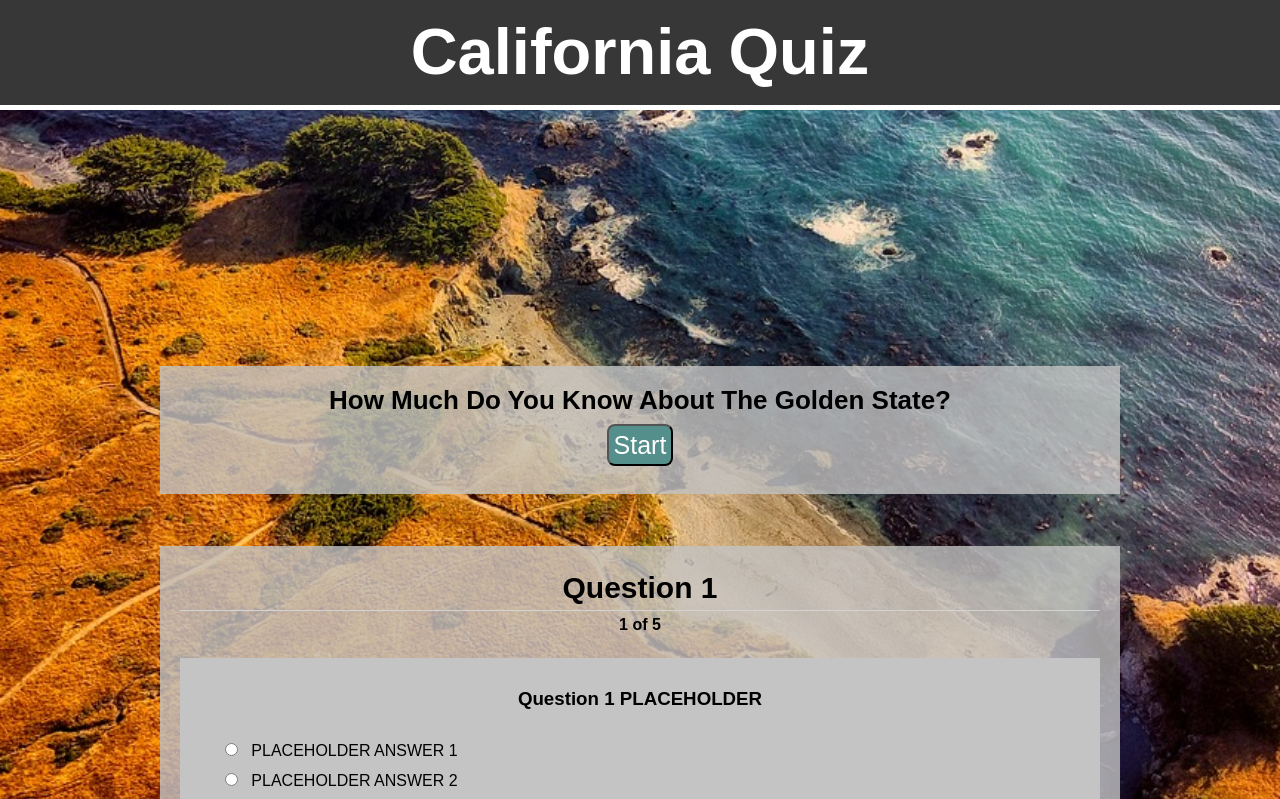
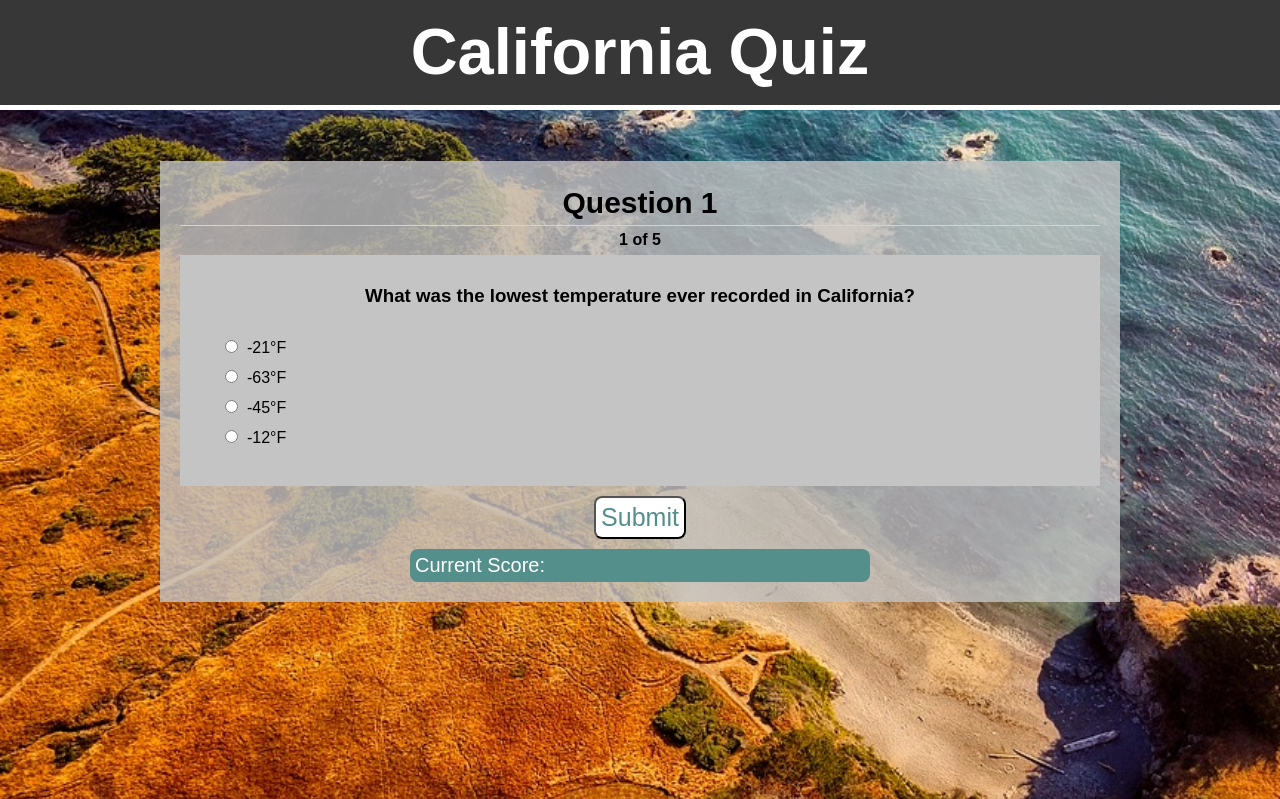
Before and after one commit to amybertram/california-quiz, a plain HTML site: page index.html in a window 1280 px wide. Both pictures are taken after a click on the button "Start". Shown: the top 799 px of the page. Drawn offline with nearby package versions, Linux system fonts and the light colour scheme; a web font is replaced by a local one.

```diff
--- a/app.js
+++ b/app.js
@@ -0,0 +1,107 @@
+// Single state object
+var state = {
+  questionNumber:0,
+  currentScore:0
+}
+
+var questions = [
+  {
+    question:"What was the lowest temperature ever recorded in California?",
+    answers: ["-21°F", "-63°F", "-45°F", "-12°F"],
+
+  },
+  {
+    question:"Where does California rank with the other U.S. states in regards to the length of its coastline?",
+    answers: ["4th longest", "3rd longest", "1st longest", "7th longest"],
+
+  },
+  {
+    question:"Which city has the second largest population in California?",
+    answers: ["San Diego", "Los Angeles", "San Francisco", "Sacramento"],
+
+  },
+  {
+    question:"One out of how many U.S. residents live in California?",
+    answers: ["Six", "Two", "Ten", "Eight"],
+
+  },
+  {
+    question:"When did the California Gold Rush begin?",
+    answers: ["1848", "1855", "1876", "1834"],
+
+  },
+  {
+    question:"What is the official California state tree?",
+    answers: ["Cherry Tree", "Palm Tree", "Joshua Tree", "Redwood Tree"],
+
+  },
+  {
+    question:"What is the highest summit in California?",
+    answers: ["Mount Shasta", "Red Slate Mountain", "Mount Whitney", "Mount Williamson"],
+
+  },
+  {
+    question:"Which of the following is NOT in California?",
+    answers: ["Palm Springs", "Palm Beach", "Palm Desert", "Twentynine Palms"],
+
+  },
+  {
+    question:"What is the state animal of California?",
+    answers: ["Coyote", "Grizzly Bear", "Mountain Lion", "Jackrabbit"],
+
+  },
+  {
+    question:"What type of bridge is the Golden Gate bridge?",
+    answers: ["Beam", "Arch", "Truss", "Suspension"],
+
+  }
+]
+
+// State Modification functions
+function showPageTwo() {
+  $('.page-1').addClass('hidden');
+  $('.page-2').removeClass('hidden');
+}
+
+function nextQuestion() {
+  state.questionNumber++;
+}
+
+
+// Render functions
+function renderQuestions(questions, element){
+  var questionIndex = questions[state.questionNumber]
+  var itemsHTML =
+      '<h3 class="question-line">' + questionIndex.question + '</h3>' +
+      '<fieldset class="radio-group">' +
+          '<input type="radio" name="answer" id="answer1" value="answer1" required>' +
+          '<label for="answer1">' + questionIndex.answers[0] + '</label> <br>' +
+          '<input type="radio" name="answer" id="answer2" value="answer2">' +
+          '<label for="answer2">' + questionIndex.answers[1] + '</label> <br>' +
+          '<input type="radio" name="answer" id="answer3" value="answer3">' +
+          '<label for="answer3">' + questionIndex.answers[2] + '</label> <br>' +
+          '<input type="radio" name="answer" id="answer4" value="answer4">' +
+          '<label for="answer4">' + questionIndex.answers[3] + '</label> <br>' +
+      '</fieldset>';
+  return element.html(itemsHTML);
+}
+
+function displayQuestions(){
+  $('.js-start').click(function(event) {
+  showPageTwo();
+  renderQuestions(questions, $('.js-question-set'));
+  });
+}
+
+function displayNextQuestion(){
+  $('.js-button').click(function(event) {
+  nextQuestion();
+  renderQuestions(questions, $('.js-question-set'));
+  });
+}
+
+$(function(){
+  renderQuestions(questions, $('.js-question-set'));
+  displayQuestions();
+  displayNextQuestion();
+});
--- a/index.html
+++ b/index.html
@@ -29,17 +29,18 @@
 			<div class="row">
 				<div class="col-12 page">
 					<h2 class="overall-question">How Much Do You Know About The Golden State?</h2>
-					<button class="start" type="button">Start</button>
+					<button class="start js-start" type="button">Start</button>
 				</div>
 			</div>
 		</div>
 		<!-- Second Page Content-->
-		<div class="page-2">
+		<div class="page-2 hidden">
 			<div class="row">
 				<div class="col-12 page">
-					<h2 class="question-num">Question 1</h2>
-					<h3 class="current-question">1 of 5</h3>
-					<form action="/some-server-endpoint" method='post'>
+					<h2 class="question-num js-state">Question 1</h2>
+					<h3 class="current-question js-state">1 of 5</h3>
+					<form action="" class="js-question-set" id="questionform">
+						<!-- IN JS FILE
 						<h3 class="question-line">Question 1 PLACEHOLDER</h3>
 						<fieldset class="radio-group ">
 							<input type="radio" name="answer" id="answer1" value="answer1">
@@ -52,21 +53,21 @@
 							<label for="answer4">PLACEHOLDER ANSWER 4</label> <br>
 							<input type="radio" name="answer" id="answer5" value="answer5">
 							<label for="answer5">PLACEHOLDER ANSWER 5</label> <br>
-						</fieldset>
-						<button type="submit" class="submit">Submit</button>
+						</fieldset> -->
 					</form>
-					<p class="score">Current Score:</p>
+					<button type="button" class="submission js-button" form="questionform">Submit</button>
+					<p class="score js-state">Current Score:</p>
 				</div>
 			</div>
 		</div>
 		<!-- First Page Content-->
-		<div class="page-3">
+		<div class="page-3 hidden">
 			<div class="row">
 				<div class="col-12 page">
 					<h2 class="final-score">Final Score</h2>
 					<div class="results">
 						<p>100% <br> A True Californian!</p>
-						<button type="submit" class="submit">Start Over</button>
+						<button type="button" class="submission js-start-over">Start Over</button>
 					</div>
 				</div>
 			</div>
--- a/main.css
+++ b/main.css
@@ -31,7 +31,7 @@ h1 {
 /*First Page Styles*/
 .page-1 {
 	text-align: center;
-	margin-top: 20%;
+	margin-top: 15%;
 }
 
 .overall-question {
@@ -62,7 +62,7 @@ h1 {
 form {
 	background-color: #C4C4C4;
 	padding: 20px;
-	margin: 2% auto;
+	margin: auto;
 }
 
 .score {
@@ -117,8 +117,8 @@ input[type=radio]:checked + label{
 	vertical-align: middle;
 }
 
-.submit {
-	margin: auto;
+.submission {
+	margin: 10px auto;
 	background-color: white;
 	color: #548F8B;
 	border-radius: 8px;
@@ -126,10 +126,9 @@ input[type=radio]:checked + label{
 	cursor: pointer;
 	font-size: 25px;
 	display: block;
-	margin: auto;
 }
 
-.submit:hover {
+.submission:hover {
 	background-color: lightgrey;
 }
 
```
